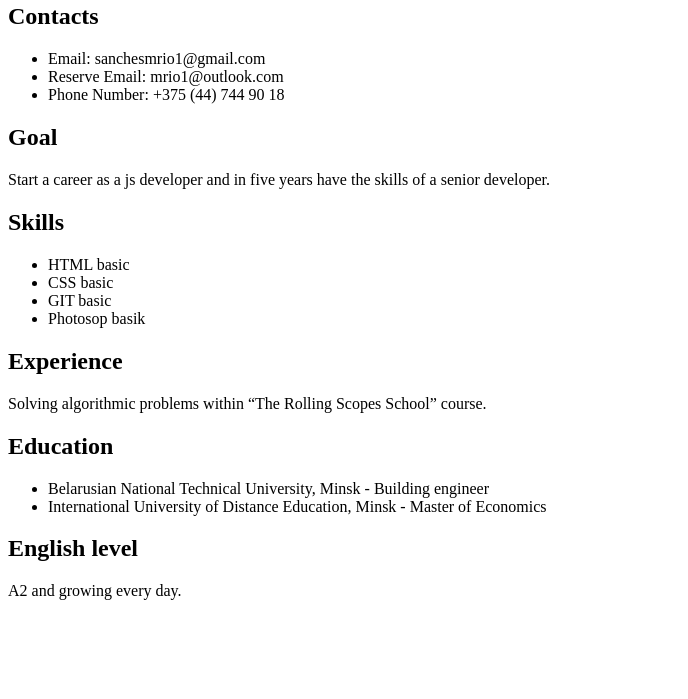
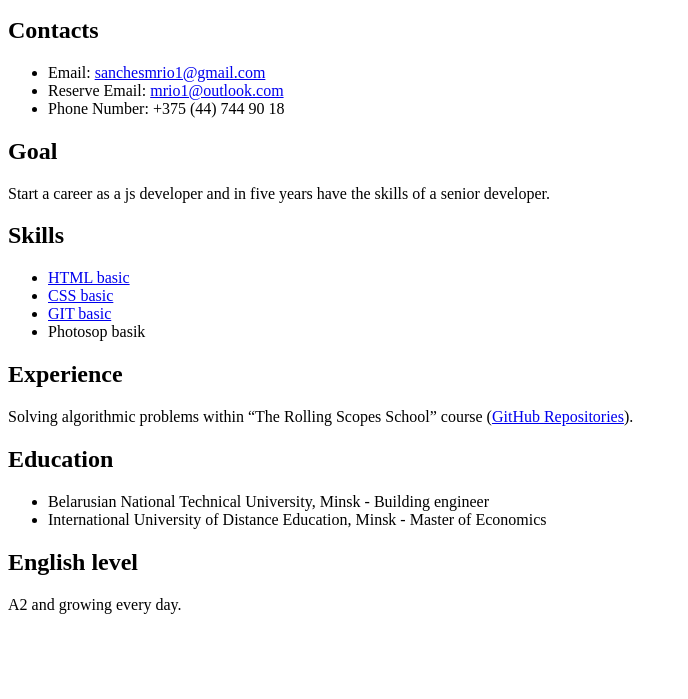
Before and after one commit to Mrio1/rsschool-2019Q1-cv, a plain HTML site: page index.html in a window 1280 px wide. Shown: the part 101-800 px from the top of the page, without its empty margins (0-688 px from the left). Drawn offline with Linux system fonts and the light colour scheme.

Commit message:
add links to contacts and skills list

```diff
--- a/index.html
+++ b/index.html
@@ -1,3 +1,4 @@
+<!DOCTYPE html>
 <html lang="eng">
     <head>
         <meta charset="utf-8">
@@ -6,7 +7,6 @@
     </head>
     <body>
         <div class = "wrapper">
-
             <div class = "header">
                 <h1>Aliaksandr Zhur</h1>
                 <p class="clear">Junior JS - developer</p>
@@ -14,8 +14,8 @@
 
             <h2>Contacts</h2>
             <ul>
-                <li>Email: sanchesmrio1@gmail.com</li>
-                <li>Reserve Email: mrio1@outlook.com</li>
+                <li>Email: <a href = "mailto: sanchesmrio1@gmail.com">sanchesmrio1@gmail.com</a></li>
+                <li>Reserve Email: <a href = "mailto: mrio1@outlookgr.com">mrio1@outlook.com</a> </li>
                 <li>Phone Number: +375 (44) 744 90 18</li>
             </ul>
 
@@ -24,14 +24,14 @@
 
             <h2>Skills</h2>
             <ul>
-                <li>HTML basic</li>
-                <li>CSS basic</li>
-                <li>GIT basic</li>
+                <li><a href = "https://www.codecademy.com/AliaksandrZhur">HTML basic</a></li>
+                <li><a href = "https://www.codecademy.com/AliaksandrZhur">CSS basic</a></li>
+                <li><a href = "https://www.codecademy.com/AliaksandrZhur">GIT basic</a></li>
                 <li>Photosop basik</li>
             </ul>
 
             <h2>Experience</h2>
-            <p>Solving algorithmic problems within “The Rolling Scopes School” course.</p>
+            <p>Solving algorithmic problems within “The Rolling Scopes School” course (<a href = "https://github.com/Mrio1?tab=repositories">GitHub Repositories</a>).</p>
 
             <h2>Education</h2>
             <ul>
```
